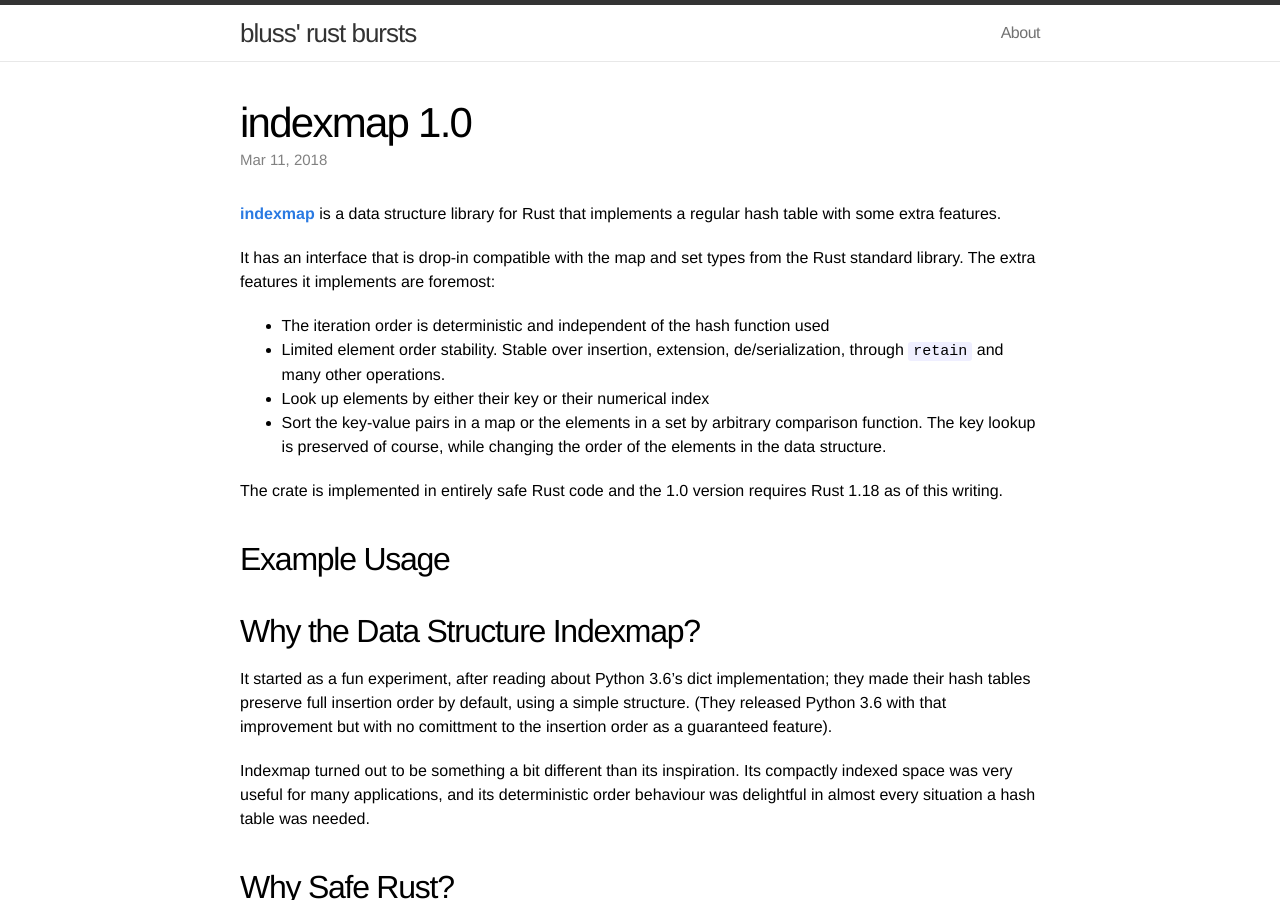
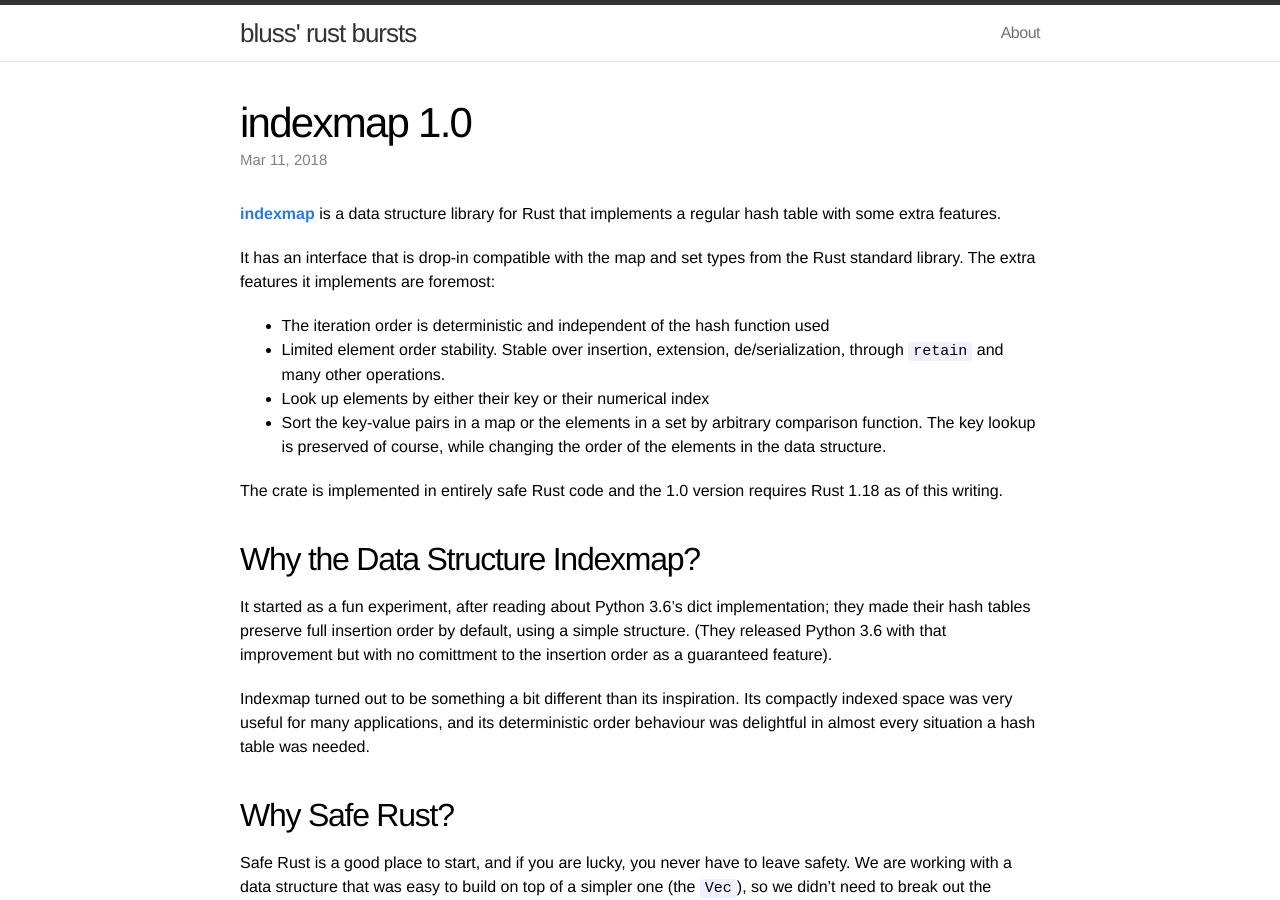
Before and after one commit to bluss/bluss.github.io, a Jekyll site: the page built from _posts/2018-03-11-the-crate-formerly-known-as-ordermap-tm.markdown, in a window 1280 px wide and 900 px high. Built offline with Jekyll 4.4.1, drawn with Linux system fonts in a browser that asks for light colours.

Commit message:
indexmap: remove example code block

```diff
--- a/_posts/2018-03-11-the-crate-formerly-known-as-ordermap-tm.markdown
+++ b/_posts/2018-03-11-the-crate-formerly-known-as-ordermap-tm.markdown
@@ -23,12 +23,6 @@
 requires Rust 1.18 as of this writing.
 
 [1]: https://docs.rs/indexmap/1/
-
-
-## Example Usage
-
-{% highlight rust %}
-{% endhighlight %}
 
 
 ## Why the Data Structure Indexmap?
```
